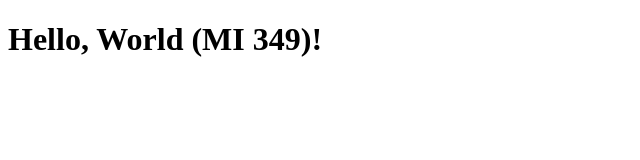
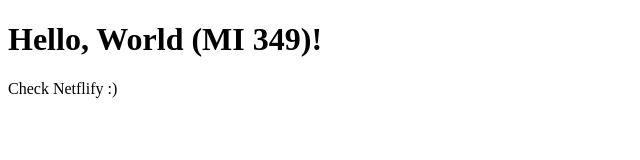
Before and after one commit to Mithilya/hello_mi349, a plain HTML site: page index.html in a window 1280 px wide. Shown: the whole page, without its empty margins (0-640 px from the left). Drawn offline with Linux system fonts and the light colour scheme.

Commit message:
Small change to Netlify deployment

```diff
--- a/index.html
+++ b/index.html
@@ -8,5 +8,6 @@
 </head>
 <body>
     <h1>Hello, World (MI 349)! </h1>
+    <p>Check Netflify :)</p>
 </body>
 </html>
```
